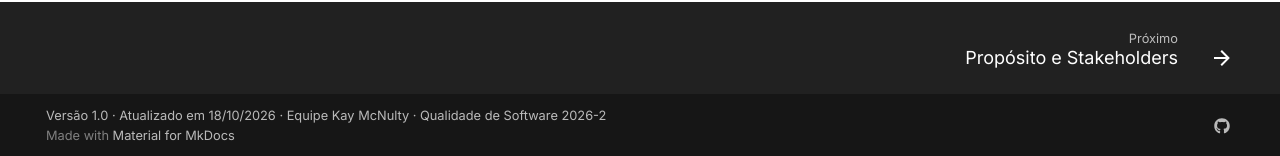
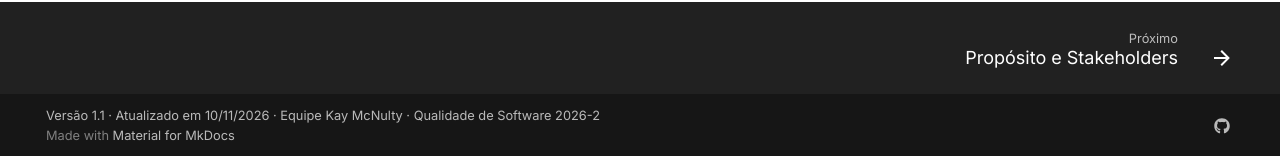
Before and after one commit to FCTE-Qualidade-de-Software-1/2026-2_T02_KAY_MCNULTY, an MkDocs documentation site: the page built from docs/index.md, in a window 1280 px wide and 900 px high, scrolled down 3873 px. Shown: the part 741-897 px from the top of the window. Built offline with MkDocs 1.6.1 and Material for MkDocs 9.7.7, drawn with Linux system fonts in a browser that asks for light colours; comment, search, counter and statistics services are not loaded.

Commit message:
chore(mkdocs): atualiza data e versao no rodape da documentacao
- Atualiza o copyright e data do rodape para 10/11/2026 (Versao 1.1)
- Atende aos criterios de avaliacao F2-C10 e AG-C4 da disciplina

```diff
--- a/mkdocs.yml
+++ b/mkdocs.yml
@@ -7,7 +7,7 @@ repo_url: https://github.com/FCTE-Qualidade-de-Software-1/2026-2_T02_KAY_MCNULTY
 repo_name: FCTE-Qualidade-de-Software-1/2026-2_T02_KAY_MCNULTY
 edit_uri: edit/main/docs/
 
-copyright: Versão 1.0 · Atualizado em 18/10/2026 · Equipe Kay McNulty · Qualidade de Software 2026-2
+copyright: Versão 1.1 · Atualizado em 10/11/2026 · Equipe Kay McNulty · Qualidade de Software 2026-2
 
 theme:
   name: material
```
